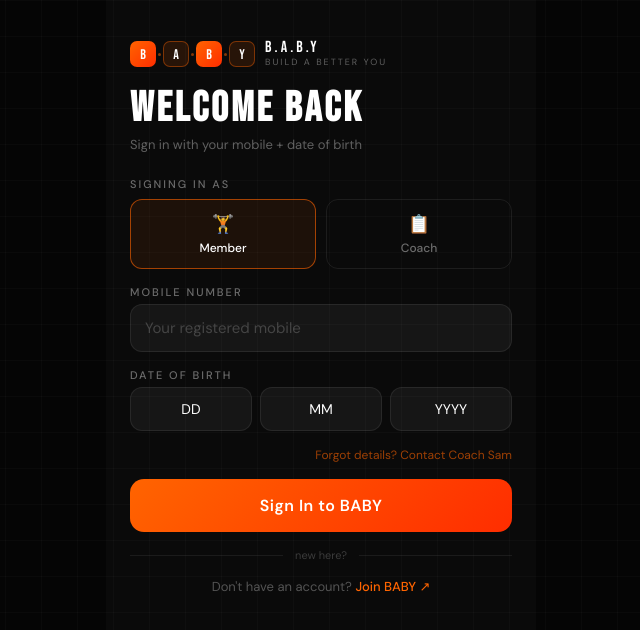
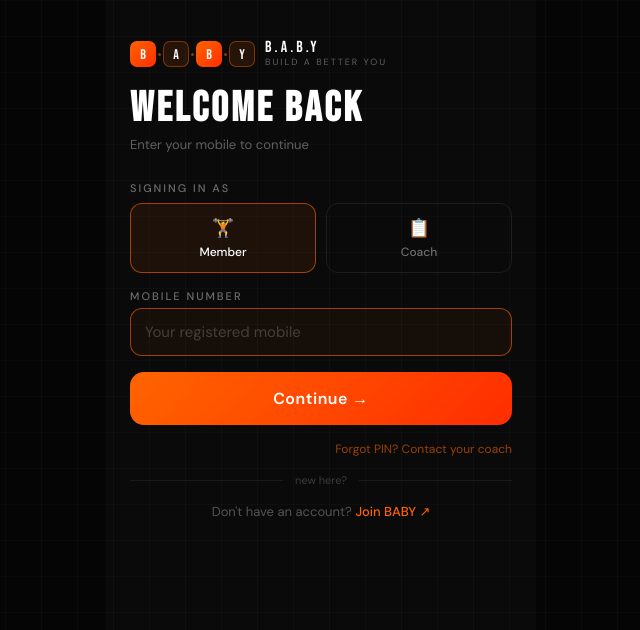
Before and after one commit to subrothob/baby-app, a React (Vite) app: page /login in a window 1280 px wide. Shown: the top 630 px of the page, without its empty margins (319-959 px from the left). Built offline with nearby package versions, Linux system fonts and the light colour scheme.

Commit message:
Replace DOB login with 4-digit PIN pad

```diff
--- a/src/pages/Login.jsx
+++ b/src/pages/Login.jsx
@@ -4,10 +4,12 @@
 
 export default function Login() {
   const navigate = useNavigate()
+  const [step, setStep] = useState('mobile')   // 'mobile' | 'pin'
   const [mobile, setMobile] = useState('')
-  const [dob, setDob] = useState({ day: '', month: '', year: '' })
   const [role, setRole] = useState('member')
+  const [pin, setPin] = useState('')
   const [loading, setLoading] = useState(false)
+  const [shake, setShake] = useState(false)
   const [toast, setToast] = useState(null)
 
   const showToast = (msg, type = 'info') => {
@@ -15,63 +17,73 @@
     setTimeout(() => setToast(null), 3000)
   }
 
-  const months = ['Jan','Feb','Mar','Apr','May','Jun','Jul','Aug','Sep','Oct','Nov','Dec']
-  const currentYear = new Date().getFullYear()
-  const years = Array.from({ length: 60 }, (_, i) => currentYear - 16 - i)
-  const days = Array.from({ length: 31 }, (_, i) => String(i + 1).padStart(2, '0'))
+  const handleNext = () => {
+    if (!/^[6-9]\d{9}$/.test(mobile)) {
+      showToast('⚠ Enter a valid 10-digit mobile number', 'error')
+      return
+    }
+    setStep('pin')
+  }
 
-  const handleLogin = async () => {
-    if (!/^[6-9]\d{9}$/.test(mobile)) { showToast('⚠ Enter a valid 10-digit mobile number', 'error'); return }
-    if (!dob.day || !dob.month || !dob.year) { showToast('⚠ Please select your full date of birth', 'error'); return }
+  const handlePinDigit = async (digit) => {
+    if (loading) return
+    const next = (pin + digit).slice(0, 4)
+    setPin(next)
+    if (next.length === 4) {
+      await verifyLogin(next)
+    }
+  }
 
-   const dobString = `${dob.year}-${String(dob.month).padStart(2,'0')}-${String(dob.day).padStart(2,'0')}`
+  const handleBackspace = () => {
+    setPin(p => p.slice(0, -1))
+  }
 
+  const triggerShake = () => {
+    setShake(true)
+    setTimeout(() => setShake(false), 500)
+  }
+
+  const verifyLogin = async (enteredPin) => {
     setLoading(true)
     try {
       const { data, error } = await supabase
         .from('members')
         .select('*')
         .eq('mobile', mobile)
-        .eq('dob', dobString)
         .eq('role', role)
         .single()
 
       if (error || !data) {
-        showToast('✗ No account found. Check your number or date of birth.', 'error')
+        showToast('✗ Mobile number not found', 'error')
+        triggerShake()
+        setPin('')
         setLoading(false)
         return
       }
 
-      // Store member in sessionStorage
+      const correctPin = data.pin || data.dob?.replace(/-/g, '').slice(4, 8) || '1234'
+
+      if (enteredPin !== correctPin) {
+        showToast('✗ Wrong PIN. Try again.', 'error')
+        triggerShake()
+        setPin('')
+        setLoading(false)
+        return
+      }
+
       sessionStorage.setItem('baby_member', JSON.stringify(data))
       showToast(`✅ Welcome back ${data.full_name.split(' ')[0]}!`, 'success')
-
-      setTimeout(() => {
-        navigate(role === 'coach' ? '/coach' : '/member')
-      }, 1500)
-
+      setTimeout(() => navigate(role === 'coach' ? '/coach' : '/member'), 1200)
     } catch {
       showToast('Something went wrong. Try again.', 'error')
+      setPin('')
     }
     setLoading(false)
   }
 
-  const selectStyle = {
-    background: 'rgba(255,255,255,0.05)',
-    border: '1px solid rgba(255,255,255,0.08)',
-    borderRadius: 12, padding: '13px 8px',
-    color: '#fff', fontSize: 14,
-    outline: 'none', width: '100%',
-    WebkitAppearance: 'none', textAlign: 'center',
-    colorScheme: 'dark'
-  }
+  const keys = ['1','2','3','4','5','6','7','8','9','','0','⌫']
 
-  return (
-    <div className="screen" style={{ padding: '40px 24px 32px' }}>
-      <div className="grid-bg" />
-      <div style={{ position: 'relative', zIndex: 2 }}>
-
-        {/* Header — B.A.B.Y brand mark */}
+  const Brand = () => (
     <div style={{ display: 'flex', alignItems: 'center', gap: 10, marginBottom: 20 }}>
       <div style={{ display: 'flex', alignItems: 'center', gap: 0 }}>
         {['B','A','B','Y'].map((letter, i) => (
@@ -93,9 +105,19 @@
         <div style={{ fontSize: 9, color: 'rgba(255,255,255,0.35)', letterSpacing: 2, textTransform: 'uppercase' }}>Build A Better You</div>
       </div>
     </div>
+  )
 
+  return (
+    <div className="screen" style={{ padding: '40px 24px 32px' }}>
+      <div className="grid-bg" />
+      <div style={{ position: 'relative', zIndex: 2 }}>
+
+        <Brand />
+
+        {step === 'mobile' && (
+          <>
             <h1 style={{ fontFamily: "'Bebas Neue',sans-serif", fontSize: 42, color: '#fff', letterSpacing: 3, lineHeight: 1 }}>WELCOME BACK</h1>
-        <p style={{ fontSize: 13, color: 'rgba(255,255,255,0.35)', marginTop: 6, marginBottom: 24 }}>Sign in with your mobile + date of birth</p>
+            <p style={{ fontSize: 13, color: 'rgba(255,255,255,0.35)', marginTop: 6, marginBottom: 28 }}>Enter your mobile to continue</p>
 
             <div style={{ display: 'flex', flexDirection: 'column', gap: 16 }}>
 
@@ -104,8 +126,7 @@
                 <div style={{ fontSize: 11, color: 'rgba(255,255,255,0.4)', letterSpacing: 2, textTransform: 'uppercase', fontWeight: 500, marginBottom: 8 }}>Signing in as</div>
                 <div style={{ display: 'grid', gridTemplateColumns: '1fr 1fr', gap: 10 }}>
                   {['member', 'coach'].map(r => (
-                <div key={r} onClick={() => setRole(r)}
-                  style={{
+                    <div key={r} onClick={() => setRole(r)} style={{
                       border: `1px solid ${role === r ? 'rgba(255,100,0,0.6)' : 'rgba(255,255,255,0.08)'}`,
                       background: role === r ? 'rgba(255,100,0,0.08)' : 'transparent',
                       borderRadius: 12, padding: '12px 8px', textAlign: 'center', cursor: 'pointer'
@@ -117,7 +138,6 @@
                 </div>
               </div>
 
-          {/* Mobile */}
               <div className="field">
                 <label>Mobile Number</label>
                 <input
@@ -125,37 +145,20 @@
                   placeholder="Your registered mobile"
                   value={mobile}
                   maxLength={10}
+                  autoFocus
                   onChange={e => setMobile(e.target.value.replace(/\D/g, '').slice(0, 10))}
+                  onKeyDown={e => e.key === 'Enter' && handleNext()}
                 />
               </div>
 
-          {/* DOB */}
-          <div className="field">
-            <label>Date of Birth</label>
-            <div style={{ display: 'grid', gridTemplateColumns: '1fr 1fr 1fr', gap: 8 }}>
-              <select style={selectStyle} value={dob.day} onChange={e => setDob(d => ({ ...d, day: e.target.value }))}>
-                <option value="">DD</option>
-                {days.map(d => <option key={d} value={d}>{d}</option>)}
-              </select>
-              <select style={selectStyle} value={dob.month} onChange={e => setDob(d => ({ ...d, month: e.target.value }))}>
-                <option value="">MM</option>
-                {months.map((m, i) => <option key={m} value={String(i + 1).padStart(2, '0')}>{m}</option>)}
-              </select>
-              <select style={selectStyle} value={dob.year} onChange={e => setDob(d => ({ ...d, year: e.target.value }))}>
-                <option value="">YYYY</option>
-                {years.map(y => <option key={y} value={y}>{y}</option>)}
-              </select>
-            </div>
-          </div>
+              <button className="btn-primary" onClick={handleNext}>
+                Continue →
+              </button>
 
               <p style={{ textAlign: 'right', fontSize: 12, color: 'rgba(255,100,0,0.6)', cursor: 'pointer' }}
-            onClick={() => showToast('📲 Message Coach Sam on WhatsApp to recover your account', 'info')}>
-            Forgot details? Contact Coach Sam
+                onClick={() => showToast('📲 Message your coach on WhatsApp to recover your account', 'info')}>
+                Forgot PIN? Contact your coach
               </p>
-
-          <button className="btn-primary" onClick={handleLogin} disabled={loading}>
-            {loading ? 'Signing In...' : 'Sign In to BABY'}
-          </button>
 
               <div style={{ display: 'flex', alignItems: 'center', gap: 12 }}>
                 <div style={{ flex: 1, height: 1, background: 'rgba(255,255,255,0.07)' }} />
@@ -168,7 +171,78 @@
                 <span style={{ color: '#ff6400', cursor: 'pointer', fontWeight: 500 }} onClick={() => navigate('/register')}>Join BABY ↗</span>
               </p>
             </div>
+          </>
+        )}
+
+        {step === 'pin' && (
+          <>
+            <h1 style={{ fontFamily: "'Bebas Neue',sans-serif", fontSize: 38, color: '#fff', letterSpacing: 3, lineHeight: 1 }}>ENTER PIN</h1>
+            <p style={{ fontSize: 13, color: 'rgba(255,255,255,0.35)', marginTop: 6, marginBottom: 32 }}>
+              {mobile.slice(0, 5)}•••••
+              <span style={{ color: 'rgba(255,100,0,0.6)', marginLeft: 12, cursor: 'pointer', fontSize: 12 }} onClick={() => { setStep('mobile'); setPin('') }}>← Change</span>
+            </p>
+
+            {/* 4 PIN dots */}
+            <div style={{
+              display: 'flex', gap: 20, justifyContent: 'center', marginBottom: 40,
+              animation: shake ? 'shake 0.4s ease' : 'none'
+            }}>
+              {[0,1,2,3].map(i => (
+                <div key={i} style={{
+                  width: 18, height: 18, borderRadius: '50%',
+                  background: i < pin.length ? '#ff6400' : 'transparent',
+                  border: `2px solid ${i < pin.length ? '#ff6400' : 'rgba(255,255,255,0.2)'}`,
+                  transition: 'all 0.15s ease',
+                  transform: i < pin.length ? 'scale(1.15)' : 'scale(1)'
+                }} />
+              ))}
             </div>
+
+            {/* Numpad */}
+            <div style={{ display: 'grid', gridTemplateColumns: 'repeat(3, 1fr)', gap: 14, maxWidth: 280, margin: '0 auto' }}>
+              {keys.map((k, idx) => (
+                <div key={idx}
+                  onClick={() => {
+                    if (k === '') return
+                    if (k === '⌫') handleBackspace()
+                    else handlePinDigit(k)
+                  }}
+                  style={{
+                    height: 72, borderRadius: 18,
+                    background: k === '' ? 'transparent' : k === '⌫' ? 'rgba(255,255,255,0.04)' : 'rgba(255,255,255,0.06)',
+                    border: k === '' ? 'none' : '1px solid rgba(255,255,255,0.08)',
+                    display: 'flex', alignItems: 'center', justifyContent: 'center',
+                    cursor: k === '' ? 'default' : 'pointer',
+                    fontSize: k === '⌫' ? 22 : 24,
+                    fontWeight: 300,
+                    color: k === '⌫' ? 'rgba(255,255,255,0.5)' : '#fff',
+                    userSelect: 'none',
+                    WebkitTapHighlightColor: 'transparent',
+                    transition: 'background 0.1s',
+                    opacity: loading ? 0.5 : 1
+                  }}
+                >
+                  {loading && k !== '⌫' && k !== '' ? (pin.length === 4 ? '·' : k) : k}
+                </div>
+              ))}
+            </div>
+
+            <p style={{ textAlign: 'center', fontSize: 12, color: 'rgba(255,255,255,0.2)', marginTop: 32 }}>
+              {role === 'member' ? '🏋️ Member' : '📋 Coach'} · Default PIN is your birth year (e.g. 1990)
+            </p>
+          </>
+        )}
+      </div>
+
+      <style>{`
+        @keyframes shake {
+          0%,100% { transform: translateX(0) }
+          20% { transform: translateX(-8px) }
+          40% { transform: translateX(8px) }
+          60% { transform: translateX(-6px) }
+          80% { transform: translateX(6px) }
+        }
+      `}</style>
 
       {toast && <div className={`toast ${toast.type}`}>{toast.msg}</div>}
     </div>
```
Also changed, not shown: 1 other file (tests, documents, lock files or other folders). Lines whose indentation alone changed are shown as unchanged.
